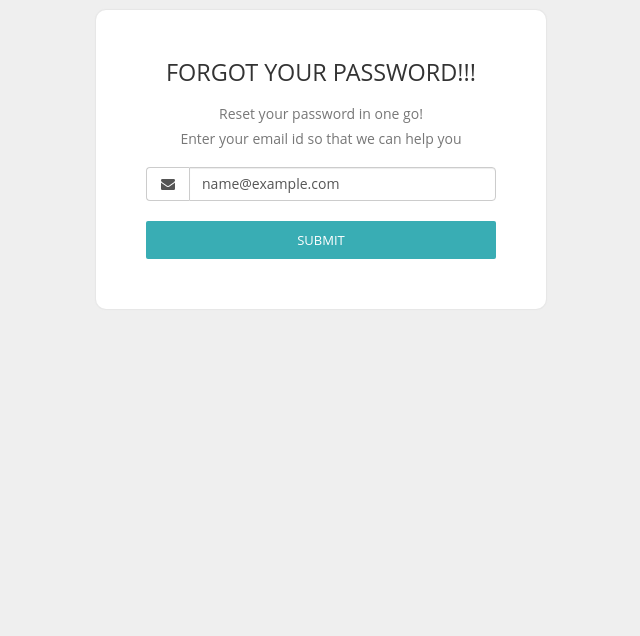
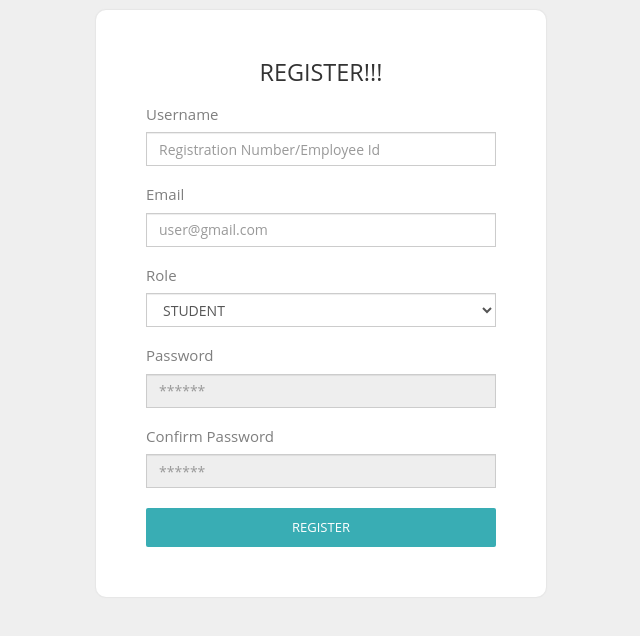
Before and after one commit to swasthikcnayak/team-sankalp-scl-maxo, a Django app: page /users/register/ in a window 1280 px wide. Shown: the top 636 px of the page, without its empty margins (319-959 px from the left). Run offline with Django 3.2, Linux system fonts and the light colour scheme; the visitor is signed in with stand-in values (Sample User, id 1); some libraries are stand-ins or nearby versions.

Commit message:
Updating ui.

```diff
--- a/djangoProject/users/templates/users/login.html
+++ b/djangoProject/users/templates/users/login.html
@@ -25,5 +25,6 @@
 		<div class="templatemo-content-widget templatemo-login-widget templatemo-register-widget white-bg">
 			<p>Forgort password? <strong><a href="{% url 'password_reset' %}" class="blue-text">Click here!</a></strong></p>
 		</div>
+    {% include 'users/scipts.html' %}
 	</body>
 </html>
--- a/djangoProject/users/templates/users/password_reset.html
+++ b/djangoProject/users/templates/users/password_reset.html
@@ -7,7 +7,7 @@
 			<header class="text-center" style="margin-bottom: 20px;">
                     {% if messages %}
                     {%  for message in messages %}
-                        <div class="alert alert-{{ message.tags }}">
+                         <div class="alert alert-{{ message.tags }}">
                             {{ message }}
                         </div>
                     {% endfor %}
--- a/djangoProject/users/templates/users/profile.html
+++ b/djangoProject/users/templates/users/profile.html
@@ -9,6 +9,7 @@
 {% block title %}
     <title>PROFILE</title>
 {% endblock title %}
+
 {% block content %}
  <div class="student-profile py-4">
           <div class="container">
@@ -43,7 +44,7 @@
                    <div class="row text-center">
                       <div class="form-group">
                           <button class="button btn-info" style="vertical-align:middle"><span>Update changes</span></button>
-                            <a href="#"><button class="button btn  btn-info" ><span>Change password </span></button></a>
+                          <a href="{% url 'password_reset' %}"><button class="button btn  btn-info" type="button" ><span>Change password </span></button></a>
                       </div>
                    </div>
               </form>
--- /dev/null
+++ b/djangoProject/users/templates/users/register.html
@@ -0,0 +1,62 @@
+{% load static %}
+{% load crispy_forms_tags %}
+{% include 'users/head.html' %}
+<title>RESET PASSWORD</title>
+	</head>
+	<body class="light-gray-bg">
+		<div class="templatemo-content-widget templatemo-login-widget white-bg">
+			<header class="text-center" style="margin-bottom: 20px;">
+                    {% if messages %}
+                    {%  for message in messages %}
+                         <div class="alert alert-{{ message.tags }}">
+                            {{ message }}
+                        </div>
+                    {% endfor %}
+            {% endif %}
+              <h1>REGISTER!!!</h1>
+	        </header>
+	        <form method="POST" class="templatemo-login-form">
+                {% csrf_token %}
+	        	<div class="form-group">
+					<h3 class="margin-bottom-10" style="font-size: 15px">Username</h3>
+	        		<div class="input-group width-100">
+		              	<input type="text" class="form-control pt-8" name="username" placeholder="Registration Number/Employee Id", maxlength="50" id="id_username" required>
+		          	</div>
+	        	</div>
+	        	<div class="form-group">
+					<h3 class="margin-bottom-10" style="font-size: 15px">Email</h3>
+	        		<div class="input-group width-100">
+		              	<input type="email" class="form-control" placeholder="user@gmail.com" name="email" id="id_email" required>
+		          	</div>
+	        	</div>
+				<div class="form-group">
+					<h3 class="margin-bottom-10" style="font-size: 15px">Role</h3>
+					<div class="input-group width-100">
+						<select class="form-control" name="role" id="id_role">
+						  <option value="STD" selected>STUDENT</option>
+						  <option value="THR">TEACHER</option>dd
+                            <option value="ADM">ADMIN</option>
+						</select>
+					  </div>
+				</div>
+				<div class="form-group">
+					<h3 class="margin-bottom-10" style="font-size: 15px">Password</h3>
+	        		<div class="input-group width-100">
+		              	<input type="password" class="form-control" name="password1" id="id_password2" placeholder="******" disabled>
+		          	</div>
+	        	</div>
+				<div class="form-group">
+					<h3 class="margin-bottom-10" style="font-size: 15px">Confirm Password</h3>
+	        		<div class="input-group width-100">
+		              	<input type="password" class="form-control" name="password2" id="id_password2" placeholder="******" disabled>
+		          	</div>
+	        	</div>
+				<div class="form-group">
+					<button type="submit" class="templatemo-blue-button width-100">Register</button>
+				</div>
+	        </form>
+		</div>
+
+{% include 'users/scipts.html' %}
+	</body>
+</html>
--- a/djangoProject/users/views.py
+++ b/djangoProject/users/views.py
@@ -54,7 +54,7 @@ def register(request):
                                  message="User is could not be registered check for duplicate username or emails")
     else:
         form = UserRegisterForm()
-    return render(request, 'users/password_reset.html', {'form': form})
+    return render(request, 'users/register.html', {'form': form})
 
 
 @login_required
```
Also changed, not shown: djangoProject/users/templates/users/resetpw1.html (deleted, +0 -27 lines).
